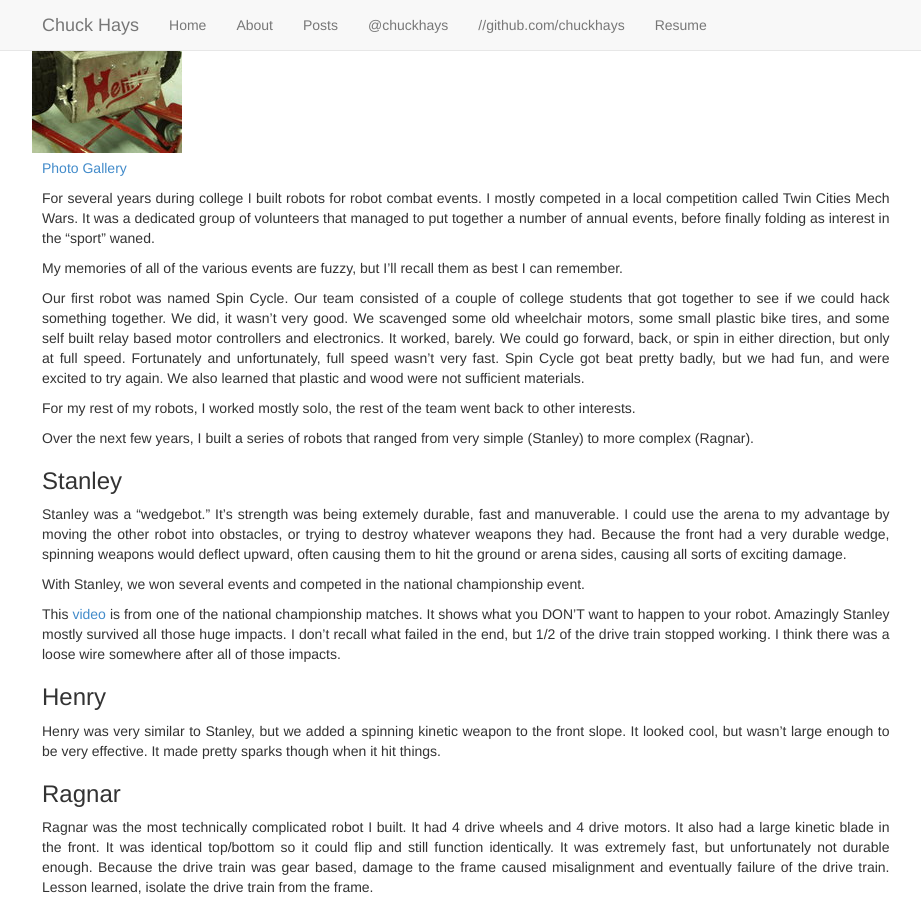
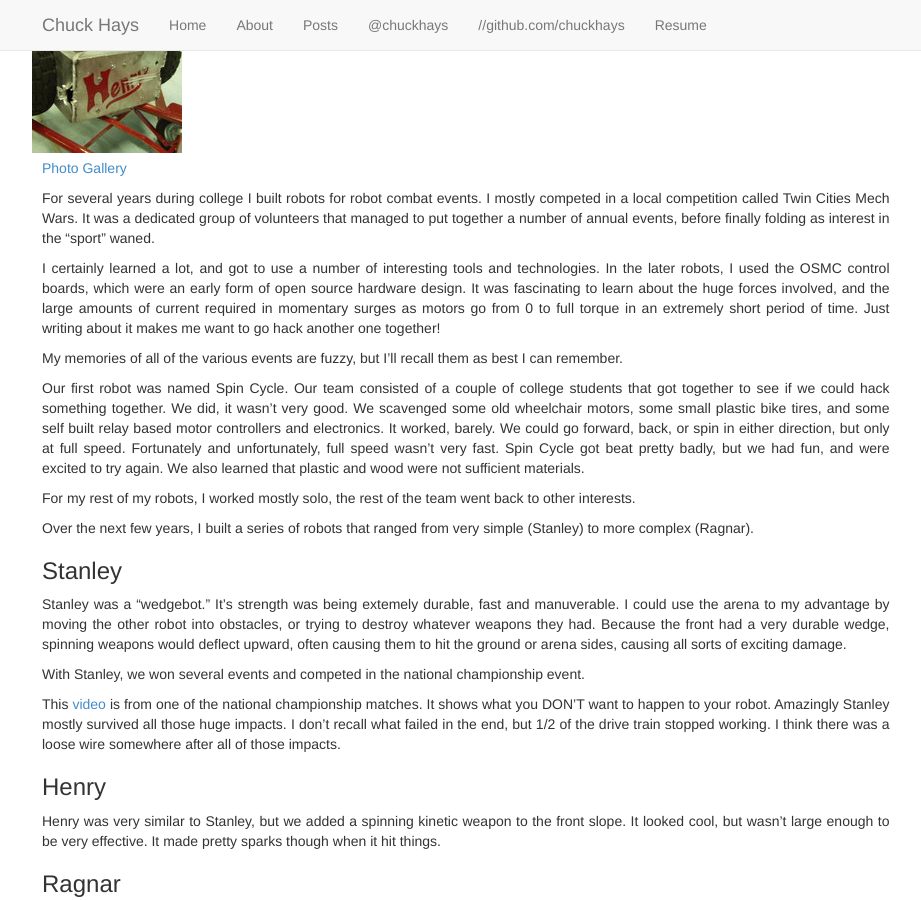
Before and after one commit to chuckhays/madebychuck, a Jekyll site: the page built from _posts/2014-09-30-robot-combat.md, in a window 1280 px wide and 900 px high, scrolled down 485 px. Shown: the whole window, without its empty margins (43-964 px from the left). Built offline with Jekyll 4.4.1, drawn with Linux system fonts in a browser that asks for light colours; nearby versions of some CDN libraries; Markdown is read by kramdown in place of the engine named in the settings; comment, search, counter and statistics services are not loaded.

Commit message:
Added paragraph

```diff
--- a/_posts/2014-09-30-robot-combat.md
+++ b/_posts/2014-09-30-robot-combat.md
@@ -22,6 +22,8 @@ tags: [robots]
 [Photo Gallery](http://gallery.chuckhays.net/Projects/Robots/TC-Mech-Wars-1/)
 
 For several years during college I built robots for robot combat events. I mostly competed in a local competition called Twin Cities Mech Wars. It was a dedicated group of volunteers that managed to put together a number of annual events, before finally folding as interest in the "sport" waned.
+
+I certainly learned a lot, and got to use a number of interesting tools and technologies. In the later robots, I used the OSMC control boards, which were an early form of open source hardware design. It was fascinating to learn about the huge forces involved, and the large amounts of current required in momentary surges as motors go from 0 to full torque in an extremely short period of time. Just writing about it makes me want to go hack another one together!
 
 My memories of all of the various events are fuzzy, but I'll recall them as best I can remember.
 
```
